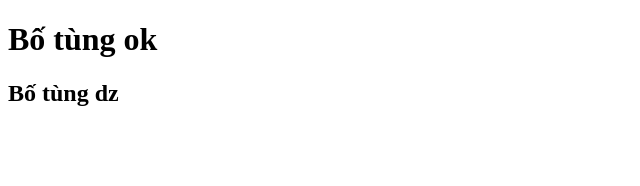
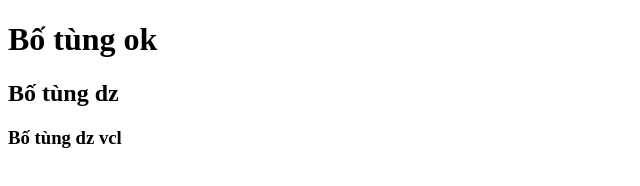
Before and after one commit to ahihi2/duan3, a plain HTML site: page index.html in a window 1280 px wide. Shown: the whole page, without its empty margins (0-640 px from the left). Drawn offline with Linux system fonts and the light colour scheme.

Commit message:
btung ok

```diff
--- a/index.html
+++ b/index.html
@@ -8,5 +8,6 @@
 <body>
     <h1>Bố tùng ok</h1>
     <h2>Bố tùng dz </h2>
+    <h3>Bố tùng dz vcl</h3>
 </body>
 </html>
```
